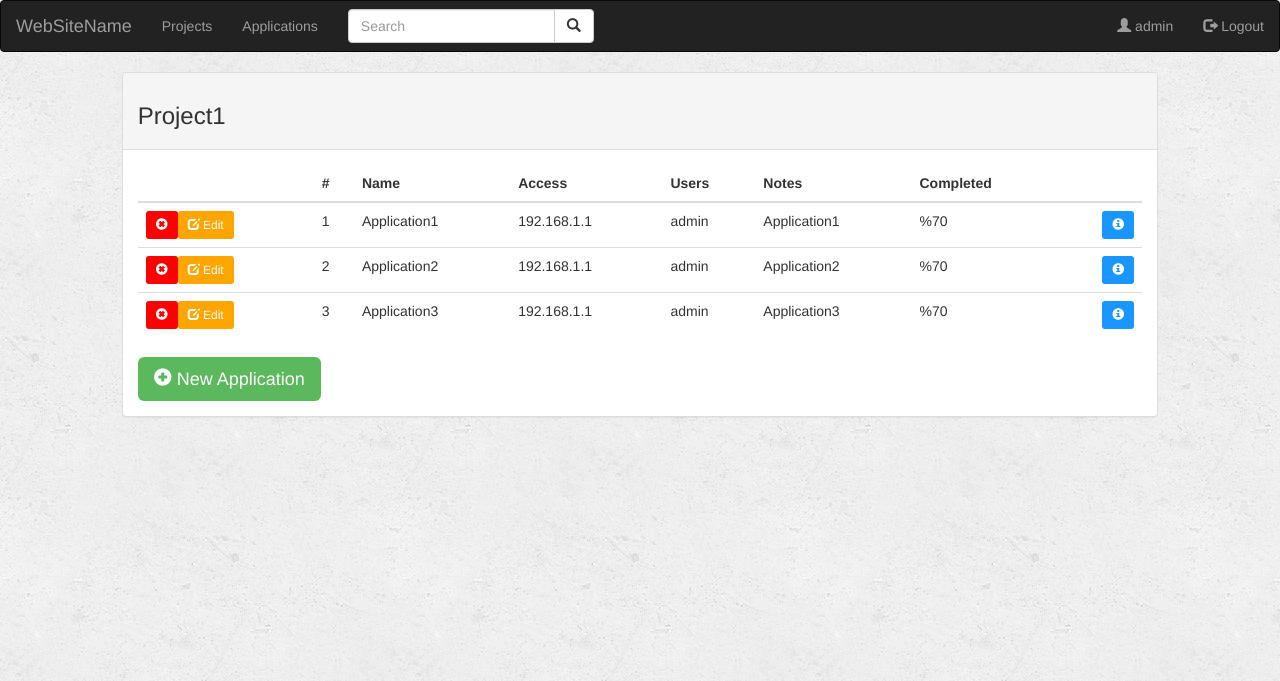
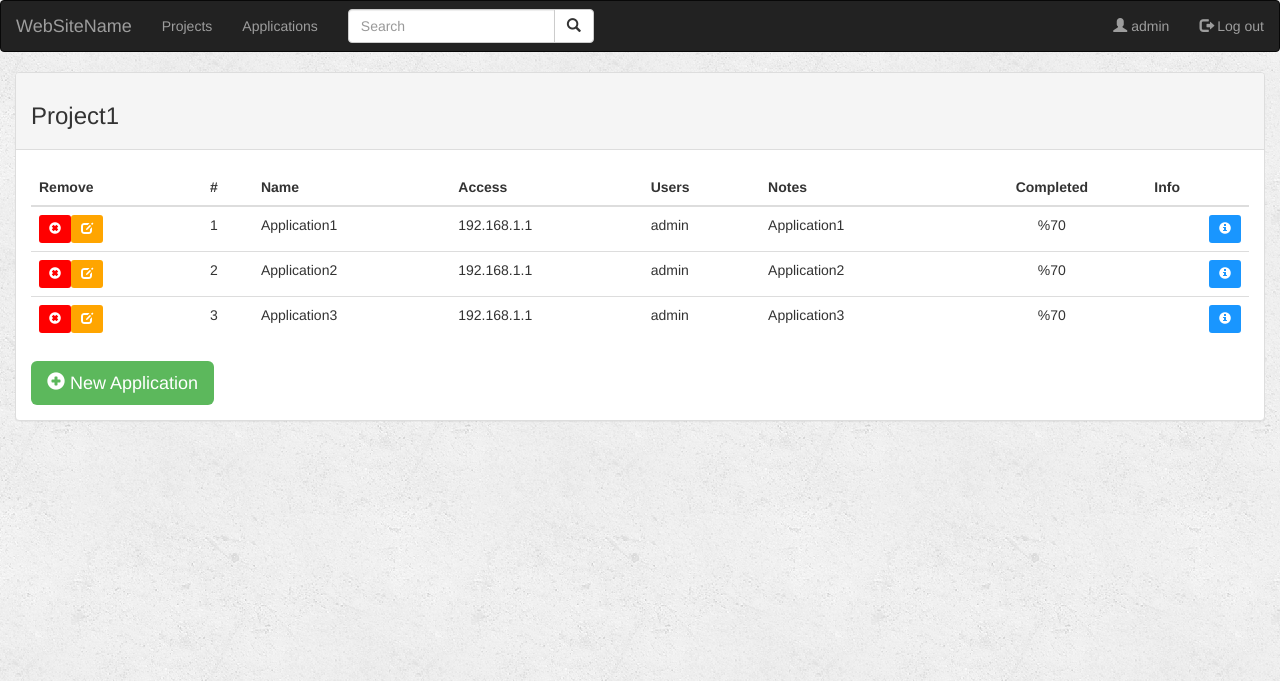
Before and after one commit to Ylmz42/Django_Application, a Django app: page /project/1/ in a window 1280 px wide. Shown: the top 681 px of the page. Run offline with Django 3.2, Linux system fonts and the light colour scheme; a user stored in the database is signed in; data comes from the database, SQL or seed files in the repository; both versions use the stored data as it was after the commit; some libraries are stand-ins or nearby versions.

Commit message:
html pages changed

```diff
--- a/project/templates/project/base.html
+++ b/project/templates/project/base.html
@@ -45,7 +45,7 @@
             <span class="glyphicon glyphicon-user"></span> {{user.username}}</a>
         </li>
         <li class="{% block logout_active %}{% endblock %}"><a href="{% url 'project:logout_user' %}">
-            <span class="glyphicon glyphicon-log-out"></span> Logout</a>
+            <span class="glyphicon glyphicon-log-out"></span> Log out</a>
         </li>
       </ul>
 
@@ -56,4 +56,5 @@
   {% endblock %}
 
 </body>
+
 </html>
--- a/project/templates/project/base_visitor.html
+++ b/project/templates/project/base_visitor.html
@@ -29,7 +29,7 @@
             <span class="glyphicon glyphicon-user"></span>Register</a>
         </li>
         <li class="{% block login_active %}{% endblock %}"><a href="{% url 'project:login_user' %}">
-            <span class="glyphicon glyphicon-log-in"></span> Login</a>
+            <span class="glyphicon glyphicon-log-in"></span> Log in</a>
         </li>
       </ul>
 
@@ -40,4 +40,5 @@
   {% endblock %}
 
 </body>
+
 </html>
--- a/project/templates/project/login.html
+++ b/project/templates/project/login.html
@@ -6,7 +6,7 @@
 
 <div class="container-fluid">
   <div class="row" style="margin: auto">
-    <div class="col-sm-4 col-sm-offset-4">
+    <div class="col-sm-6 col-sm-offset-3">
 
       <div class="panel-group">
         <div class="panel panel-default">
--- a/project/templates/project/project_detail.html
+++ b/project/templates/project/project_detail.html
@@ -5,7 +5,7 @@
 
 <div class="container-fluid">
   <div class="row">
-    <div class="col-sm-10 col-sm-offset-1">
+    <div class="col-sm-12">
 
       <div class="panel panel-default">
 
@@ -19,19 +19,36 @@
             <table class="table table-hover">
               <thead>
                 <tr>
-                  <th></th>
+                  <div class="col-sm-1">
+                    <th>Remove</th>
+                  </div>
+                  <div class="col-sm-1">
                     <th>#</th>
+                  </div>
+                  <div class="col-sm-2">
                     <th>Name</th>
+                  </div>
+                  <div class="col-sm-2">
                     <th>Access</th>
+                  </div>
+                  <div class="col-sm-2">
                     <th>Users</th>
+                  </div>
+                  <div class="col-sm-2">
                     <th>Notes</th>
-                  <th>Completed</th>
-                  <th></th>
+                  </div>
+                  <div class="col-sm-1">
+                    <th style="text-align: center">Completed</th>
+                  </div>
+                  <div class="col-sm-1">
+                    <th>Info</th>
+                  </div>
                 </tr>
               </thead>
               <tbody>
                 {% for application in applications %}
                 <tr>
+                  <div class="col-sm-1">
                     <td>
                       <a href="{% url 'project:delete_application' project.id application.id %}"
                         class="btn btn-danger btn-sm" style="background-color: red; border: none; float:left;">
@@ -39,21 +56,36 @@
                       </a>
                       <a href="#" class="btn btn-warning btn-sm"
                         style="background-color: orange; border: none; float:left;">
-                      <span class="glyphicon glyphicon-edit" style="background-color: orange"></span> Edit
+                        <span class="glyphicon glyphicon-edit" style="background-color: orange"></span>
                       </a>
                     </td>
+                  </div>
+                  <div class="col-sm-1">
                     <td>{{forloop.counter}}</td>
+                  </div>
+                  <div class="col-sm-2">
                     <td>{{application.name}}</td>
+                  </div>
+                  <div class="col-sm-2">
                     <td>{{application.access}}</td>
+                  </div>
+                  <div class="col-sm-2">
                     <td>{{application.username}}</td>
+                  </div>
+                  <div class="col-sm-2">
                     <td>{{application.notes}}</td>
-                  <td>%70</td>
+                  </div>
+                  <div class="col-sm-1">
+                    <td style="text-align: center">%70</td>
+                  </div>
+                  <div class="col-sm-1">
                     <td>
                       <a href="{% url 'project:application_detail' project.id application.id %}"
                         class="btn btn-info btn-sm" style="background-color:#1996ff; border: none; float: right;">
                         <span class="glyphicon glyphicon-info-sign" style="background-color:#1996ff"></span>
                       </a>
                     </td>
+                  </div>
                 </tr>
                 {% endfor %}
               </tbody>
--- a/project/templates/project/register.html
+++ b/project/templates/project/register.html
@@ -6,7 +6,7 @@
 
 <div class="container-fluid">
   <div class="row" style="margin: auto">
-    <div class="col-sm-4 col-sm-offset-4">
+    <div class="col-sm-6 col-sm-offset-3">
 
       <div class="panel-group">
         <div class="panel panel-default">
```
Also changed, not shown: project/templates/project/application_detail.html (+27 -8 lines), project/templates/project/checklist_detail.html (+24 -32 lines), project/templates/project/create_application.html (+18 -7 lines), project/templates/project/create_project.html (+17 -6 lines), db.sqlite3. Lines whose indentation alone changed are shown as unchanged.
